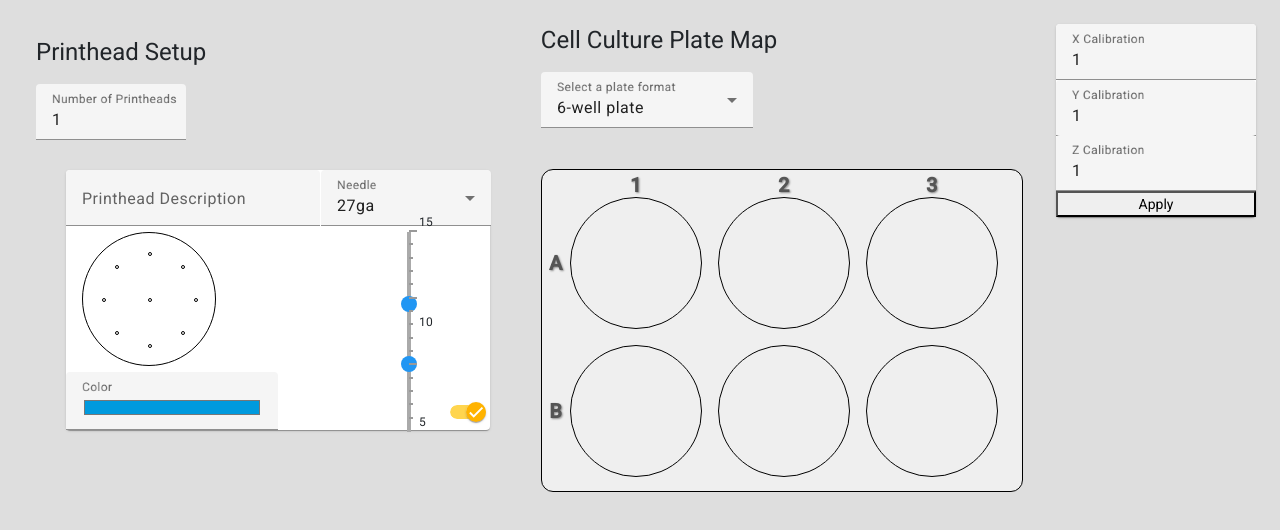
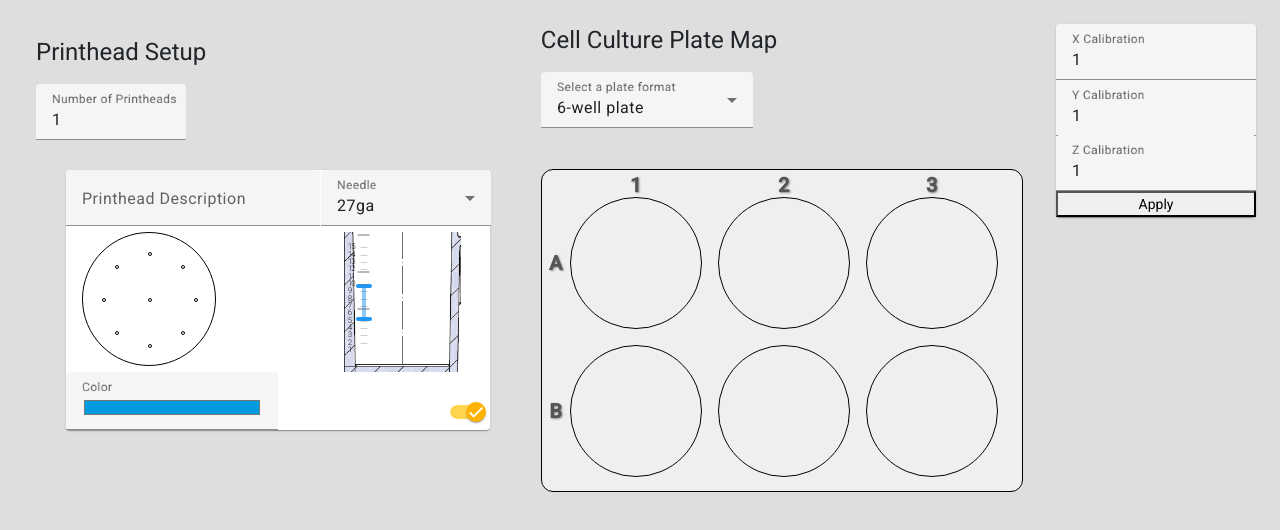
Before and after one commit to jonversusjon/bio3d-gcoder, an Angular app: page / in a window 1280 px wide. Shown: the top 530 px of the page. Built offline with nearby package versions, Linux system fonts and the light colour scheme.

Commit message:
print depth

```diff
--- a/src/app/custom-slider/custom-slider.component.css
+++ /dev/null
@@ -1,67 +0,0 @@
-.slider-container {
-  display: flex;
-  flex-direction: column;
-  align-items: center;
-  user-select: none;
-}
-
-.slider {
-  position: relative;
-  width: 4px;
-  height: 200px;
-  background-color: #ccc;
-}
-
-.slider-track {
-  position: absolute;
-  width: 100%;
-  height: 100%;
-  background-color: #aaa;
-}
-
-.slider-thumb {
-  position: absolute;
-  width: 16px;
-  height: 16px;
-  border-radius: 50%;
-  background-color: #2196f3;
-  cursor: pointer;
-  left: -6px;
-}
-
-.slider-ticks {
-  position: absolute;
-  left: 50%;
-  top: 0;
-  bottom: 0;
-  display: flex;
-  flex-direction: column;
-  justify-content: space-between;
-}
-
-.slider-tick {
-  position: absolute;
-  left: 0;
-  height: 2px;
-  width: 4px;
-  background-color: #999;
-}
-
-.slider-tick.major {
-  width: 8px;
-}
-
-.slider-labels {
-  position: absolute;
-  left: calc(50% + 10px);
-  top: 0;
-  bottom: 0;
-  display: flex;
-  flex-direction: column;
-  justify-content: space-between;
-}
-
-.slider-label {
-  position: absolute;
-  font-size: 12px;
-}
--- a/src/app/custom-slider/custom-slider.component.html
+++ /dev/null
@@ -1,29 +0,0 @@
-<div class="slider-container">
-  <div class="slider">
-    <div class="slider-track"></div>
-    <div
-      class="slider-thumb start-thumb"
-      [style.bottom]="startThumbPosition + '%'"
-      (mousedown)="onMouseDown($event, 'start')"
-    ></div>
-    <div
-      class="slider-thumb end-thumb"
-      [style.bottom]="endThumbPosition + '%'"
-      (mousedown)="onMouseDown($event, 'end')"
-    ></div>
-    <div class="slider-ticks">
-      <ng-container *ngFor="let tick of ticks; index as i">
-        <div
-          class="slider-tick"
-          [ngClass]="{ 'major': tick % 5 === 0 }"
-          [style.bottom]="tick * tickSpacing + '%'"
-        ></div>
-      </ng-container>
-    </div>
-  </div>
-  <div class="slider-labels">
-    <ng-container *ngFor="let label of labels">
-      <div class="slider-label" [style.bottom]="label.value * tickSpacing + '%'">{{ label.label }}</div>
-    </ng-container>
-  </div>
-</div>
--- a/src/app/print-depth/print-depth.component.css
+++ b/src/app/print-depth/print-depth.component.css
@@ -1,24 +1,17 @@
-.print-depth-container {
-  display: flex;
-  justify-content: center;
-  align-items: center;
-  height: 100%;
+.print-depth-slider {
+  display: block;
+  height: 140px;
+  padding-top: 12px;
 }
 
-.vertical-slider {
-  width: 50px;
-  height: 300px;
-  position: relative;
+.image-container {
+  background-image: url('../../assets/single_well_web.png');
+  background-repeat: no-repeat;
+  background-position: center;
+  background-size: cover;
+  position: relative; /* Make sure the container is positioned */
+  z-index: 1; /* Set a z-index to make it appear above other elements */
+  width: 90%;
+  height: 90%;
+  overflow: visible;
 }
-
-.mat-slider-vertical {
-  position: absolute;
-  left: 50%;
-  top: 0;
-  transform-origin: center;
-  transform: rotate(-90deg) translateY(-100%);
-}
-
-.mat-slider-thumb-label {
-  background-color: red !important;
-}
--- a/src/app/print-depth/print-depth.component.html
+++ b/src/app/print-depth/print-depth.component.html
@@ -1,6 +1,6 @@
 <div class="print-depth-container">
-  <div class="vertical-slider">
-<app-custom-slider>
-</app-custom-slider>
+  <div class="image-container">
+    <app-vertical-slider class="print-depth-slider">
+    </app-vertical-slider>
   </div>
 </div>
--- /dev/null
+++ b/src/app/vertical-slider/vertical-slider.component.css
@@ -0,0 +1,95 @@
+.slider-container {
+  display: block;
+  flex-direction: column;
+  align-items: center;
+  user-select: none;
+}
+
+.vertical-slider {
+  position: relative;
+  width: 4px;
+  height: 110px;
+  display: flex;
+  flex-direction: column;
+  justify-content: space-between;
+}
+
+.slider-track {
+  position: absolute;
+  width: 100%;
+  height: 100%;
+  background-color: #aaa;
+}
+
+.slider-thumb, .vertical-slider .vertical-thumb {
+  position: absolute;
+  width: 16px;
+  height: 4px;
+  border-radius: 50%;
+  background-color: #2196f3;
+  cursor: pointer;
+}
+
+.vertical-slider .vertical-thumb {
+  left: 12px;
+  border-radius: 5px;
+}
+
+.vertical-slider .vertical-range {
+  position: absolute;
+  width: 100%;
+  background-color: rgba(33, 150, 243, 0.5);
+  left: 18px;
+}
+
+.tick-container {
+  position: absolute;
+  left: 0;
+  display: flex;
+  align-items: center;
+}
+
+.vertical-slider-tick {
+  position: absolute;
+  background-color: rgba(108, 117, 125, 0.35);
+  width: 1px;
+  height: 7px;
+  left:23px;
+  transform-origin: 50% 0;
+  transform: translateY(-50%) rotate(90deg);
+}
+
+.vertical-slider-tick.major {
+  height: 12px;
+  left: 25px;
+  background-color: rgba(108, 117, 125, 1);
+}
+
+.slider-labels, .vertical-slider-tick-label {
+  font-size: 8px;
+  position: relative;
+  letter-spacing: -1px;
+  text-align: right;
+  font-weight: 200;
+}
+
+.vertical-slider-tick-label {
+  left: 4px;
+  white-space: nowrap;
+  line-height: 1em;
+}
+
+.tooltip {
+  position: absolute;
+  background-color: #333;
+  color: #fff;
+  padding: 4px 8px;
+  border-radius: 4px;
+  font-size: 14px;
+  white-space: nowrap;
+  pointer-events: none;
+  left: 50%;
+  transform: translateX(-50%);
+  bottom: 100%;
+  margin-bottom: 8px;
+}
--- /dev/null
+++ b/src/app/vertical-slider/vertical-slider.component.html
@@ -0,0 +1,36 @@
+<div class="vertical-slider">
+  <div
+    class="vertical-range"
+    [style.bottom]="startThumbPosition + '%'"
+    [style.height]="(endThumbPosition - startThumbPosition) + '%'"
+  ></div>
+  <div
+    class="vertical-thumb"
+    [style.bottom]="startThumbPosition + '%'"
+    (mousedown)="onMouseDown($event, 'start')"
+  >
+    <div class="tooltip" [style.bottom]="startThumbPosition + 30 + 'px'">{{ startValue }}</div>
+  </div>
+  <div
+    class="vertical-thumb"
+    [style.bottom]="endThumbPosition + '%'"
+    (mousedown)="onMouseDown($event, 'end')"
+  >
+    <div class="tooltip" [style.bottom]="endThumbPosition + 30 + 'px'">{{ endValue }}</div>
+  </div>
+  <ng-container *ngFor="let tick of ticks">
+    <div class="tick-container" [style.bottom]="tick.bottom">
+      <div
+        class="vertical-slider-tick"
+        [class.major]="tick.major"
+      ></div>
+      <span
+        class="vertical-slider-tick-label"
+        *ngIf="tick.label"
+      >
+        {{ tick.label }}
+      </span>
+    </div>
+  </ng-container>
+
+</div>
--- a/src/app/custom-slider/custom-slider.component.ts
+++ b/src/app/vertical-slider/vertical-slider.component.ts
@@ -1,31 +1,44 @@
 import { Component, ElementRef, HostListener } from '@angular/core';
 
 @Component({
-  selector: 'app-custom-slider',
-  templateUrl: './custom-slider.component.html',
-  styleUrls: ['./custom-slider.component.css'],
+  selector: 'app-vertical-slider',
+  templateUrl: './vertical-slider.component.html',
+  styleUrls: ['./vertical-slider.component.css'],
 })
-export class CustomSliderComponent {
+export class VerticalSliderComponent {
   startThumbPosition = 30;
   endThumbPosition = 60;
+  startValue: number;
+  endValue: number;
   max = 15;
   min = 0;
-  tickSpacing = 100 / (this.max - this.min);
-  ticks = Array.from({ length: this.max - this.min }, (_, i) => i + 1);
-  labels = [
-    { value: 0, label: '0' },
-    { value: 5, label: '5' },
-    { value: 10, label: '10' },
-    { value: 15, label: '15' },
-  ];
+  tickSpacing = 100 / (this.max - this.min + 1);
+  ticks = Array.from({ length: this.max - this.min }, (_, i) => {
+    const value = i + 1;
+    return {
+      value,
+      major: value % 5 === 0,
+      label: value.toString(),
+      bottom: (i * (1 / 15)) * 100 + '%'
+    };
+  });
+
   private draggingThumb: 'start' | 'end' | null = null;
 
-  constructor(private el: ElementRef) {}
+  constructor(private el: ElementRef) {
+    this.startValue = this.calculateValue(this.startThumbPosition);
+    this.endValue = this.calculateValue(this.endThumbPosition);
+    console.log('ticks: ', this.ticks);
+  }
+
+  calculateValue(thumbPosition: number): number {
+    return Math.round(((thumbPosition / 100) * (this.max - this.min)) + this.min);
+  }
 
   @HostListener('document:mousemove', ['$event'])
   onMouseMove(event: MouseEvent) {
     if (this.draggingThumb) {
-      const sliderRect = this.el.nativeElement.querySelector('.slider').getBoundingClientRect();
+      const sliderRect = this.el.nativeElement.querySelector('.vertical-slider').getBoundingClientRect();
       const sliderHeight = sliderRect.height;
       const mouseY = event.clientY;
       let thumbPosition = ((sliderRect.bottom - mouseY) / sliderHeight) * 100;
@@ -42,8 +55,10 @@ export class CustomSliderComponent {
 
       if (this.draggingThumb === 'start') {
         this.startThumbPosition = thumbPosition;
+        this.startValue = this.calculateValue(this.startThumbPosition);
       } else if (this.draggingThumb === 'end') {
         this.endThumbPosition = thumbPosition;
+        this.endValue = this.calculateValue(this.endThumbPosition);
       }
     }
   }
@@ -57,4 +72,5 @@ export class CustomSliderComponent {
     this.draggingThumb = thumb;
     event.preventDefault();
   }
+
 }
```
Also changed, not shown: src/app/app.module.ts (+5 -5 lines), src/assets/single_well_web.png (added), 1 other file (tests, documents, lock files or other folders).
